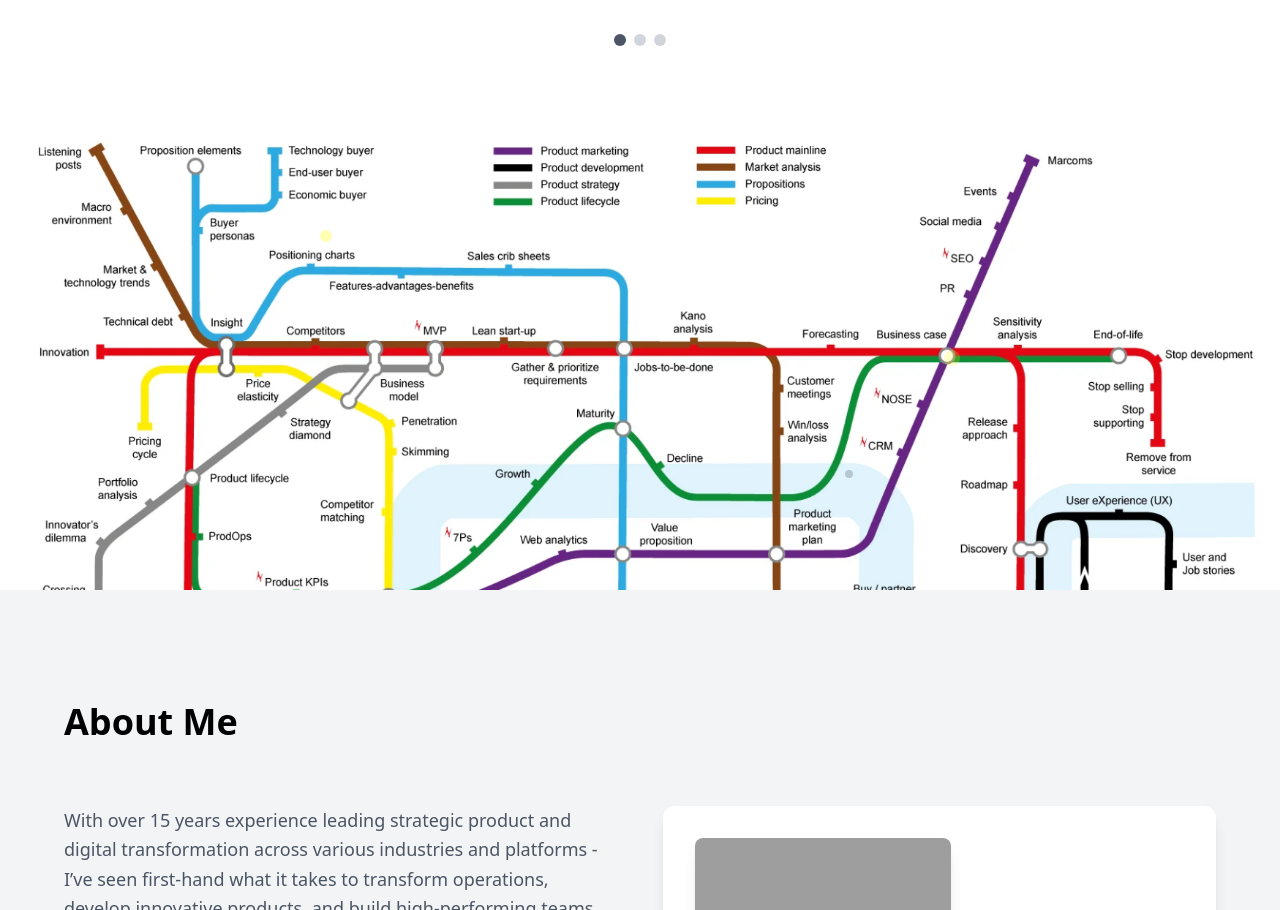
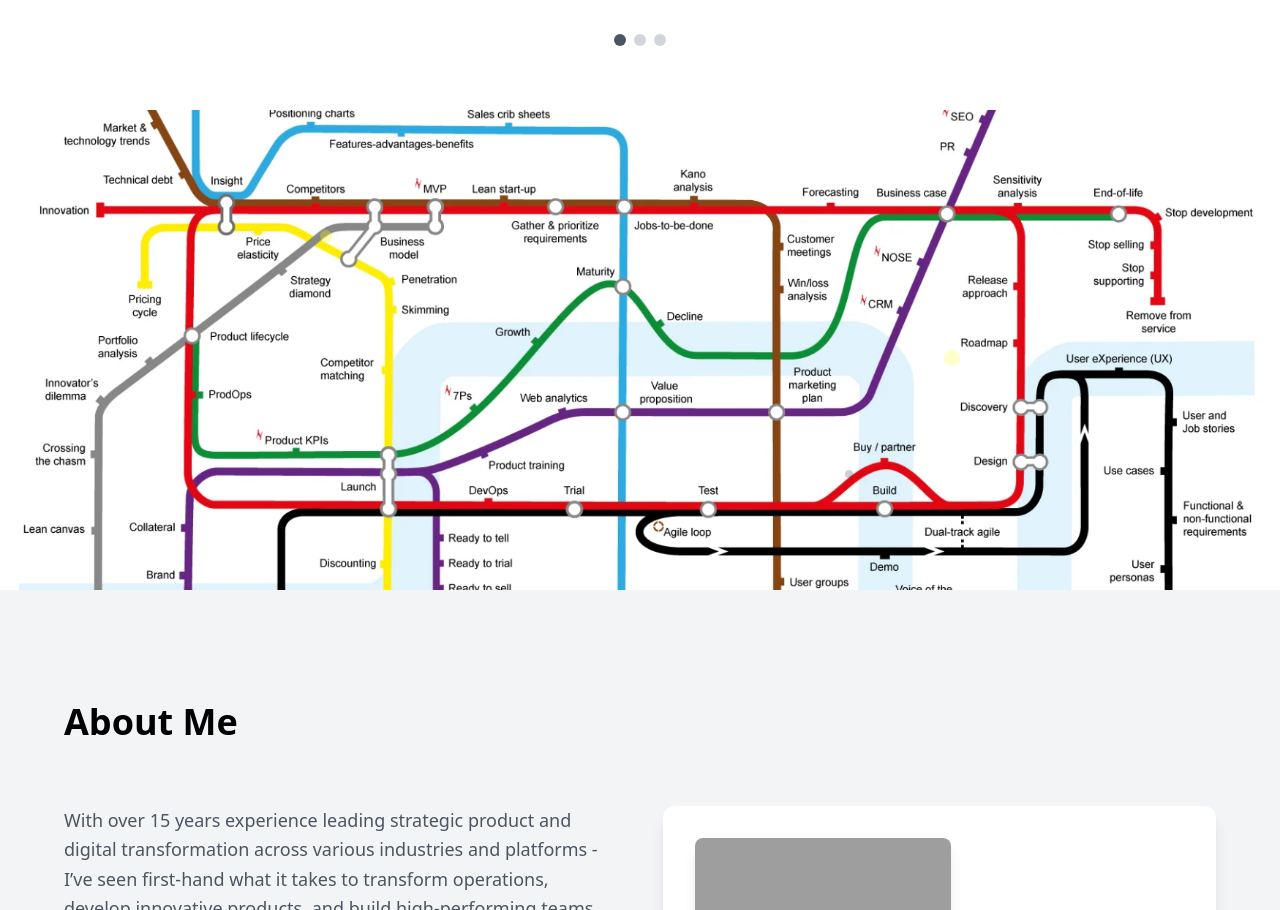
Before and after one commit to pascuajo/design-code-launchpad, a React app: page / in a window 1280 px wide. Shown: the part 2602-3512 px from the top of the page. Built offline with nearby package versions, Linux system fonts and the light colour scheme; grey boxes are pictures that could not be loaded; the HTML template or start-up script is replaced by a standard one.

Commit message:
Fix parallax image display
Re-applied the parallax effect to the tubemap section and ensured the image is visible, maintaining the desired movement and appearance.
-edited src/components/TubeMapTransition.tsx

```diff
--- a/src/components/TubeMapTransition.tsx
+++ b/src/components/TubeMapTransition.tsx
@@ -15,8 +15,9 @@ export function TubeMapTransition() {
       style={{
         backgroundImage: 'url(/tubemap.png)',
         backgroundSize: 'cover',
-        backgroundPosition: `center ${scrollY * 0.5}px`,
-        backgroundRepeat: 'no-repeat'
+        backgroundPosition: 'center',
+        backgroundRepeat: 'no-repeat',
+        transform: `translateY(${scrollY * 0.3}px)`
       }}
     >
       {/* Floating elements for extra visual interest */}
```
